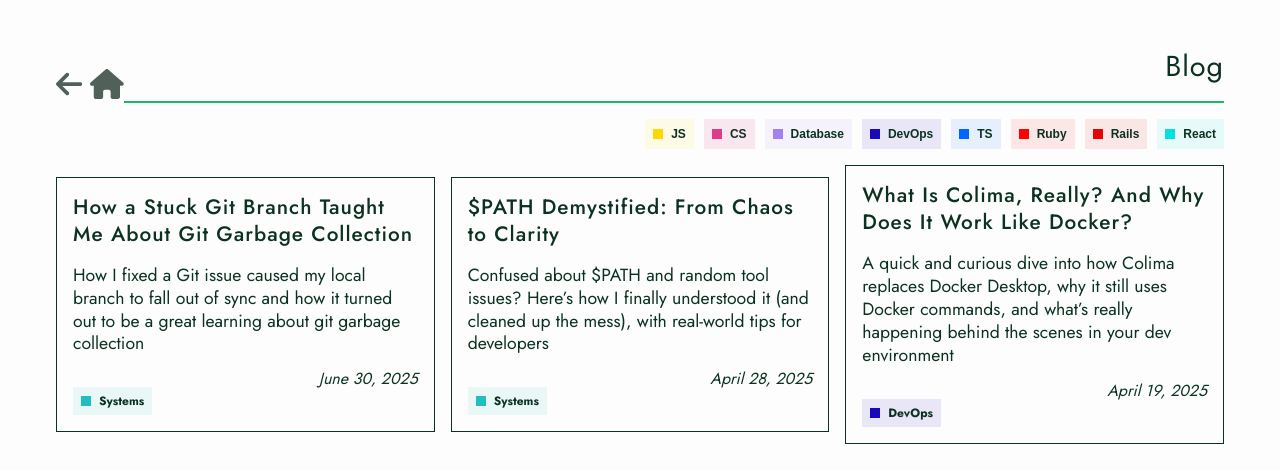
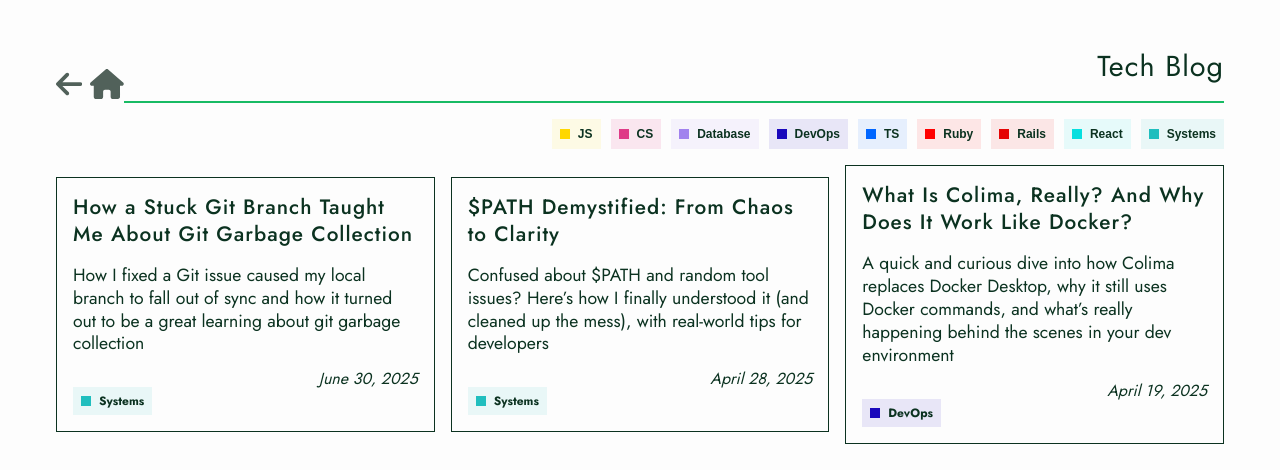
Before and after one commit to JackGarrus/nadyg-website, a Next.js app: page /blog in a window 1280 px wide. Shown: the top 470 px of the page. Built offline with nearby package versions, Linux system fonts and the light colour scheme.

Commit message:
filter articles per topic

```diff
--- /dev/null
+++ b/src/app/blog/BlogArticleFilters.tsx
@@ -0,0 +1,36 @@
+"use client";
+
+import { useRouter, useSearchParams } from "next/navigation";
+import s from "./Page.module.css";
+import Label from "../components/Label";
+import { Topic } from "../types";
+
+export default function BlogArticleFilters() {
+  const TOPICS: Topic[] = [
+    "js",
+    "cs",
+    "db",
+    "devops",
+    "ts",
+    "ruby",
+    "ror",
+    "react",
+    "systems",
+  ];
+  const router = useRouter();
+  const searchParams = useSearchParams();
+
+  const handleClick = (label: string) => {
+    const params = new URLSearchParams(searchParams.toString());
+    params.set("filter", label);
+    router.push(`?${params.toString()}`);
+  };
+
+  return (
+    <div className={s.labelContainter}>
+      {TOPICS.map((topic) => (
+        <Label key={topic} topic={topic} isButton onClick={handleClick} />
+      ))}
+    </div>
+  );
+}
--- /dev/null
+++ b/src/app/blog/BlogHeader.tsx
@@ -0,0 +1,25 @@
+import t from "@/app/style/typography.module.css";
+import l from "@/app/style/layout.module.css";
+import "@/app/style/globals.css";
+import Link from "next/link";
+import Home from "@/app/icons/Home";
+import LeftArrow from "@/app/icons/LeftArrow";
+import clsx from "clsx";
+
+export const metadata = {
+  title: "Blog",
+  // TODO: change description
+  description: "Read my blog.",
+};
+
+export default function BlogHeader() {
+  return (
+    <div className={clsx(l.flex, l.aic)}>
+      <Link href="/" className={clsx(l.flex, l.aic)}>
+        <LeftArrow className="icon" />
+        <Home className="icon" />
+      </Link>
+      <h1 className={t.blogTitle}>Tech Blog</h1>
+    </div>
+  );
+}
--- a/src/app/blog/page.tsx
+++ b/src/app/blog/page.tsx
@@ -1,41 +1,22 @@
 import { ArticleCards } from "@/app/components/ArticleCards";
-import t from "@/app/style/typography.module.css";
-import l from "@/app/style/layout.module.css";
+import "@/app/style/globals.css";
+import BlogHeader from "./BlogHeader";
+import BlogArticleFilters from "./BlogArticleFilters";
 import s from "./Page.module.css";
-import "@/app/style/globals.css";
-import Label from "../components/Label";
-import { Topic } from "../types";
-import Link from "next/link";
-import Home from "@/app/icons/Home";
-import LeftArrow from "@/app/icons/LeftArrow";
-import clsx from "clsx";
 
-export const metadata = {
-  title: "Blog",
-  // TODO: change description
-  description: "Read my blog.",
-};
+interface PageProps {
+  searchParams: { filter?: string };
+}
 
-export default function Page() {
-  const topics = ["js", "cs", "db", "devops", "ts", "ruby", "ror", "react"];
+export default function Page({ searchParams }: PageProps) {
+  const selectedFilter = searchParams.filter;
 
   return (
     <div className={s.pageLayout}>
-      <div className={clsx(l.flex, l.aic)}>
-        <Link href="/" className={clsx(l.flex, l.aic)}>
-          <LeftArrow className="icon" />
-          <Home className="icon" />
-        </Link>
-        <h1 className={t.blogTitle}>Blog</h1>
-      </div>
-      {/* TODO: move lavelContainer to a separate component */}
-      <div className={s.labelContainter}>
-        {topics.map((topic) => (
-          <Label key={topic} topic={topic as Topic} isButton />
-        ))}
-      </div>
+      <BlogHeader />
+      <BlogArticleFilters />
       <br />
-      <ArticleCards />
+      <ArticleCards filter={selectedFilter} />
     </div>
   );
 }
--- /dev/null
+++ b/src/app/blog/utils/getTopicLabel.ts
@@ -0,0 +1,19 @@
+import { Topic } from "@/app/types";
+
+export function getTopicLabel(topic: Topic): string {
+  const map: Record<Topic, string> = {
+    js: "JS",
+    ts: "TS",
+    react: "React",
+    devops: "DevOps",
+    ruby: "Ruby",
+    ror: "Rails",
+    math: "Math",
+    cs: "CS",
+    systems: "Systems",
+    db: "Database",
+    physics: "Physics",
+  };
+
+  return map[topic] ?? topic;
+}
--- a/src/app/components/ArticleCards.tsx
+++ b/src/app/components/ArticleCards.tsx
@@ -1,21 +1,30 @@
 import { getArticles } from "../blog/utils";
 import s from "@/app/components/ArticleCards.module.css";
 import { ArticleCard } from "./ArticleCard";
+import { getTopicLabel } from "../blog/utils/getTopicLabel";
 
-export function ArticleCards() {
+interface Props {
+  filter?: string;
+}
+
+export function ArticleCards({ filter }: Props) {
   const articles = getArticles();
+
+  const filtered = filter
+    ? articles.filter((article) => {
+        const labels = article.metadata.topics.map(getTopicLabel);
+        return labels.includes(filter);
+      })
+    : articles;
 
   return (
     <div className={s.page}>
-      {articles
-        .sort((a, b) => {
-          if (
-            new Date(a.metadata.publishedAt) > new Date(b.metadata.publishedAt)
-          ) {
-            return -1;
-          }
-          return 1;
-        })
+      {filtered
+        .sort(
+          (a, b) =>
+            new Date(b.metadata.publishedAt).getTime() -
+            new Date(a.metadata.publishedAt).getTime()
+        )
         .map((post, i) => (
           <div key={i}>
             <ArticleCard post={post} label={post.metadata.topics} />
--- a/src/app/components/Label.tsx
+++ b/src/app/components/Label.tsx
@@ -4,43 +4,23 @@ import s from "@/app/components/Label.module.css";
 import clsx from "clsx";
 import Square from "../icons/Square";
 import { Topic } from "../types";
+import { getTopicLabel } from "../blog/utils/getTopicLabel";
 
 interface Props {
   topic: Topic;
   isButton?: boolean;
+  onClick?: (value: string) => void;
 }
 
-const Label = ({ topic, isButton }: Props) => {
-  const getTopicLabel = (topic: Topic) => {
-    switch (topic) {
-      case "js":
-        return "JS";
-      case "ts":
-        return "TS";
-      case "react":
-        return "React";
-      case "devops":
-        return "DevOps";
-      case "ruby":
-        return "Ruby";
-      case "ror":
-        return "Rails";
-      case "math":
-        return "Math";
-      case "cs":
-        return "CS";
-      case "systems":
-        return "Systems";
-      case "db":
-        return "Database";
-      case "physics":
-        return "Physics";
-      default:
-        return topic;
-    }
+const Label = ({ topic, isButton = false, onClick }: Props) => {
+  const label = getTopicLabel(topic);
+
+  const handleClick = () => {
+    onClick?.(label);
   };
+
   return isButton ? (
-    <button className={clsx(s.label, s[topic])}>
+    <button className={clsx(s.label, s[topic])} onClick={handleClick}>
       <Square className={clsx(s[`${topic}`])} />
       <p> {getTopicLabel(topic)}</p>
     </button>
--- a/src/app/page.tsx
+++ b/src/app/page.tsx
@@ -20,7 +20,7 @@ export default function Home() {
           <AboutSection />
         </section>
         <section className={s.blogSection}>
-          <p className={clsx(t.blogTitle, l.tar)}>Blog</p>
+          <p className={clsx(t.blogTitle, l.tar)}>Tech Blog</p>
 
           <p className={t.subtitle}>Latest posts</p>
           <ArticleCards />
```
Also changed, not shown: src/app/blog/utilsClient.ts (added, +19 -0 lines).
